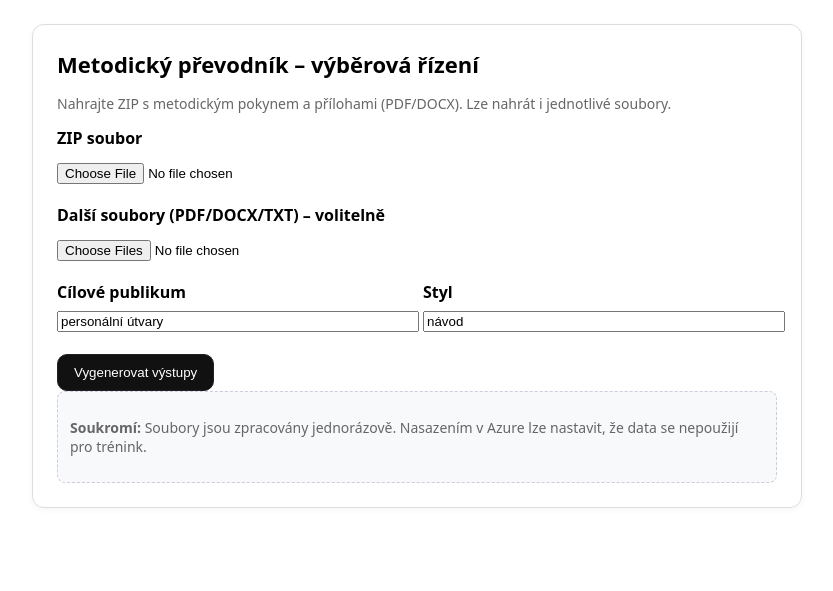
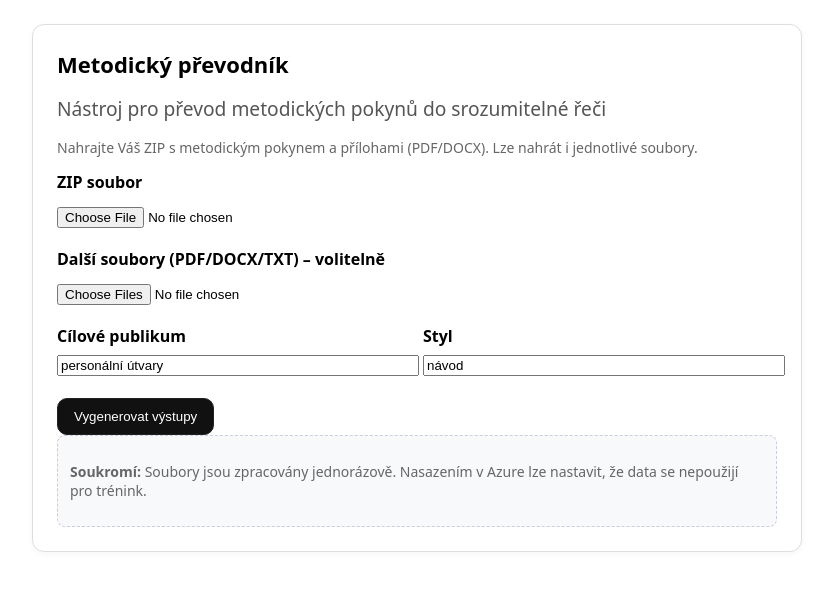
Before and after one commit to lenula-lab/metodicky-prevodnik, a FastAPI app: page / in a window 1280 px wide. Shown: the top 591 px of the page, without its empty margins (223-1056 px from the left). Run offline with FastAPI, Linux system fonts and the light colour scheme.

Commit message:
Update index.html

```diff
--- a/app/templates/index.html
+++ b/app/templates/index.html
@@ -3,7 +3,7 @@
 <html lang="cs">
   <head>
     <meta charset="utf-8">
-    <title>Metodický převodník – výběrová řízení</title>
+    <title>Metodický převodník</title>
     <meta name="viewport" content="width=device-width, initial-scale=1">
     <style>
       body { font-family: system-ui, -apple-system, Segoe UI, Roboto, Arial, sans-serif; margin: 24px; }
@@ -21,8 +21,9 @@
   </head>
   <body>
     <div class="card">
-      <h1>Metodický převodník – výběrová řízení</h1>
-      <p class="muted">Nahrajte ZIP s metodickým pokynem a přílohami (PDF/DOCX). Lze nahrát i jednotlivé soubory.</p>
+      <h1>Metodický převodník</h1>
+      <h2 style="font-weight: normal; font-size: 1.2em; color: #555;">Nástroj pro převod metodických pokynů do srozumitelné řeči</h2>
+      <p class="muted">Nahrajte Váš ZIP s metodickým pokynem a přílohami (PDF/DOCX). Lze nahrát i jednotlivé soubory.</p>
 
       <form id="f">
         <label>ZIP soubor</label>
```
